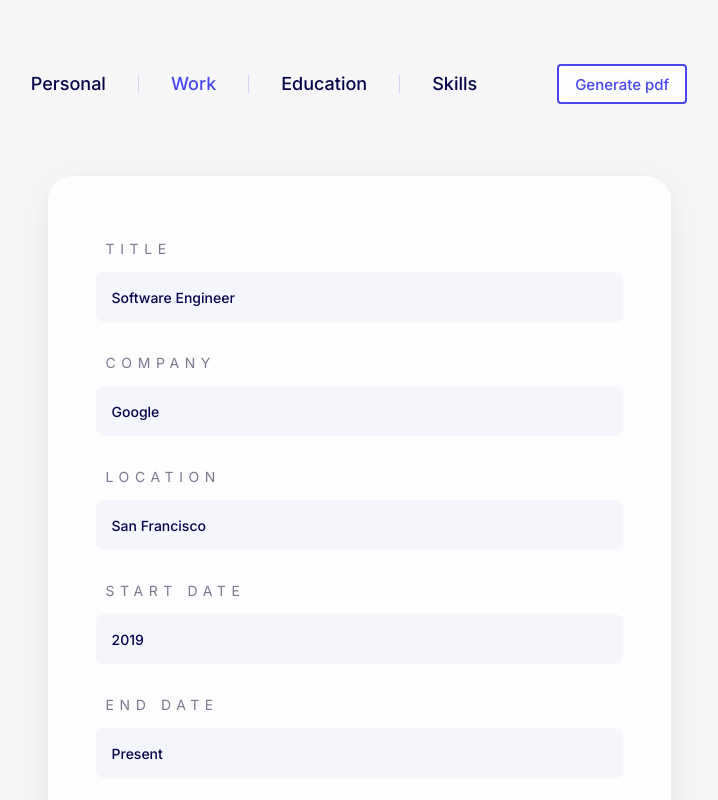
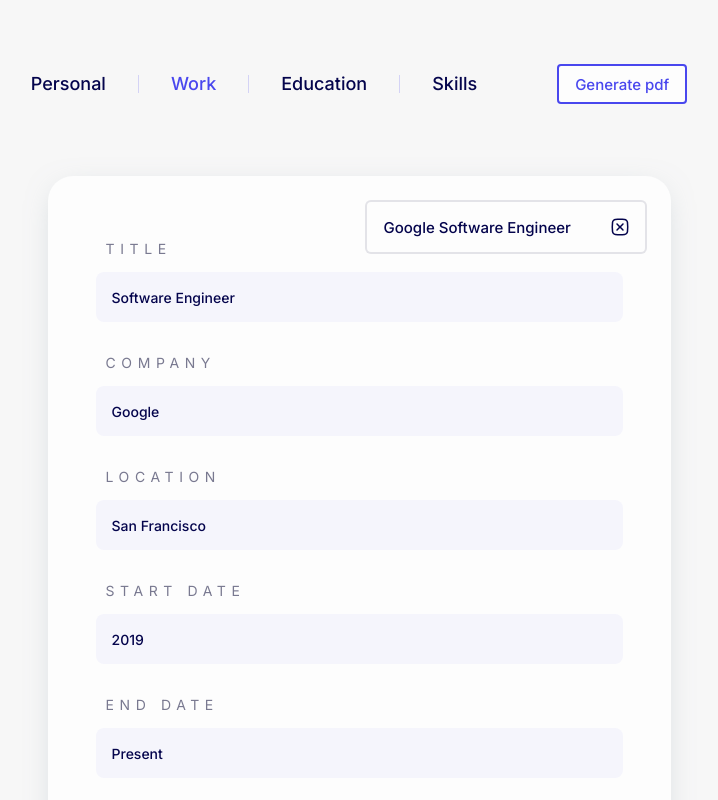
Before and after one commit to JonathanYuan23/CV-maker, a React (Create React App) app: page / in a window 1280 px wide. Both pictures are taken after a click on the item "Work". Shown: the top 800 px of the page, without its empty margins (281-999 px from the left). Built offline with nearby package versions, Linux system fonts and the light colour scheme.

Commit message:
form list display, add new form button

```diff
--- /dev/null
+++ b/src/components/AddIcon.js
@@ -0,0 +1,24 @@
+import React from 'react';
+
+class AddIcon extends React.Component {
+    render() {
+        return (
+            <svg
+                width="24"
+                height="24"
+                viewBox="0 0 24 24"
+                fill="none"
+                xmlns="http://www.w3.org/2000/svg"
+            >
+                <path d="M7.00739 12C7.00739 11.5858 7.34317 11.25 7.75739 11.25H11.25V7.75735C11.25 7.34314 11.5858 7.00735 12 7.00735C12.4142 7.00735 12.75 7.34314 12.75 7.75735V11.25H16.2427C16.6569 11.25 16.9927 11.5858 16.9927 12C16.9927 12.4142 16.6569 12.75 16.2427 12.75H12.75V16.2426C12.75 16.6569 12.4142 16.9926 12 16.9926C11.5858 16.9926 11.25 16.6569 11.25 16.2426V12.75H7.75739C7.34317 12.75 7.00739 12.4142 7.00739 12Z" />
+                <path
+                    fillRule="evenodd"
+                    clipRule="evenodd"
+                    d="M7.31673 3.76876C10.4043 3.42368 13.5957 3.42368 16.6832 3.76876C18.5096 3.97288 19.9845 5.41153 20.1994 7.24849C20.5686 10.4054 20.5686 13.5946 20.1994 16.7515C19.9845 18.5885 18.5096 20.0271 16.6832 20.2313C13.5957 20.5763 10.4043 20.5763 7.31673 20.2313C5.49035 20.0271 4.01545 18.5885 3.8006 16.7515C3.43137 13.5946 3.43137 10.4054 3.8006 7.24849C4.01545 5.41153 5.49035 3.97288 7.31673 3.76876ZM16.5166 5.25948C13.5398 4.92677 10.4602 4.92677 7.48334 5.25948C6.33891 5.38738 5.42286 6.29063 5.29045 7.42274C4.93476 10.4639 4.93476 13.5361 5.29045 16.5773C5.42286 17.7094 6.33891 18.6126 7.48334 18.7405C10.4602 19.0732 13.5398 19.0732 16.5166 18.7405C17.6611 18.6126 18.5771 17.7094 18.7095 16.5773C19.0652 13.5361 19.0652 10.4639 18.7095 7.42274C18.5771 6.29063 17.6611 5.38738 16.5166 5.25948Z"
+                />
+            </svg>
+        );
+    }
+}
+
+export default AddIcon;
--- /dev/null
+++ b/src/components/DeleteIcon.js
@@ -0,0 +1,24 @@
+import React from 'react';
+
+class DeleteIcon extends React.Component {
+    render() {
+        return (
+            <svg
+                width="24"
+                height="24"
+                viewBox="0 0 24 24"
+                fill="none"
+                xmlns="http://www.w3.org/2000/svg"
+            >
+                <path d="M8.46967 8.46966C8.76256 8.17677 9.23744 8.17677 9.53033 8.46966L12 10.9393L14.4697 8.46967C14.7626 8.17678 15.2374 8.17678 15.5303 8.46967C15.8232 8.76256 15.8232 9.23744 15.5303 9.53033L13.0607 12L15.5303 14.4697C15.8232 14.7626 15.8232 15.2374 15.5303 15.5303C15.2374 15.8232 14.7626 15.8232 14.4697 15.5303L12 13.0607L9.53034 15.5303C9.23744 15.8232 8.76257 15.8232 8.46968 15.5303C8.17678 15.2374 8.17678 14.7626 8.46968 14.4697L10.9393 12L8.46967 9.53032C8.17678 9.23743 8.17678 8.76255 8.46967 8.46966Z" />
+                <path
+                    fillRule="evenodd"
+                    clipRule="evenodd"
+                    d="M7.31673 3.76876C10.4043 3.42368 13.5957 3.42368 16.6832 3.76876C18.5096 3.97288 19.9845 5.41153 20.1994 7.24849C20.5686 10.4054 20.5686 13.5946 20.1994 16.7515C19.9845 18.5885 18.5096 20.0271 16.6832 20.2313C13.5957 20.5763 10.4043 20.5763 7.31673 20.2313C5.49035 20.0271 4.01545 18.5885 3.8006 16.7515C3.43137 13.5946 3.43137 10.4054 3.8006 7.24849C4.01545 5.41153 5.49035 3.97288 7.31673 3.76876ZM16.5166 5.25948C13.5398 4.92677 10.4602 4.92677 7.48334 5.25948C6.33891 5.38738 5.42286 6.29063 5.29045 7.42274C4.93476 10.4639 4.93476 13.5361 5.29045 16.5773C5.42286 17.7094 6.33891 18.6126 7.48334 18.7405C10.4602 19.0732 13.5398 19.0732 16.5166 18.7405C17.6611 18.6126 18.5771 17.7094 18.7095 16.5773C19.0652 13.5361 19.0652 10.4639 18.7095 7.42274C18.5771 6.29063 17.6611 5.38738 16.5166 5.25948Z"
+                />
+            </svg>
+        );
+    }
+}
+
+export default DeleteIcon;
--- a/src/components/WorkSection.js
+++ b/src/components/WorkSection.js
@@ -2,6 +2,8 @@
 import InputContainer from './InputContainer';
 import { getForms, setForms } from '../utils/localStorage';
 import uniqid from 'uniqid';
+import AddIcon from './AddIcon';
+import DeleteIcon from './DeleteIcon';
 
 class WorkSection extends React.Component {
     // eslint-disable-next-line no-useless-constructor
@@ -17,7 +19,8 @@
 
             this.state = {
                 forms: [form],
-                form: form
+                form: form,
+                formListState: 'inactive'
             };
 
             setForms('Work', this.state);
@@ -26,6 +29,9 @@
         }
 
         this.handleChange = this.handleChange.bind(this);
+        this.showList = this.showList.bind(this);
+        this.hideList = this.hideList.bind(this);
+        this.addForm = this.addForm.bind(this);
     }
 
     // when any input is changed, update state, and save it to local storage
@@ -44,6 +50,35 @@
         setForms('Work', this.state);
     }
 
+    showList() {
+        this.setState({
+            formListState: 'active'
+        });
+    }
+
+    hideList() {
+        this.setState({
+            formListState: 'inactive'
+        });
+    }
+
+    addForm() {
+        const { defaultForm } = this.props;
+        const { forms } = this.state;
+
+        let newForm = Object.assign({}, defaultForm, { id: uniqid() });
+        let newForms = forms;
+        newForms.unshift(newForm);
+
+        this.setState({
+            forms: newForms,
+            form: newForm,
+            formListState: 'inactive'
+        });
+
+        setForms('Work', this.state);
+    }
+
     render() {
         const { defaultForm } = this.props;
         const { forms } = this.state;
@@ -57,7 +92,38 @@
             });
         }
 
-        const { form } = this.state;
+        const { form, formListState } = this.state;
+        let formList;
+
+        // if list display is inactive, show only the current form
+        if (formListState === 'inactive') {
+            formList = (
+                <li className={'form-list-item'} key={form['id']}>
+                    <span>{`${form['company']} ${form['title']}`}</span>
+                    <DeleteIcon />
+                </li>
+            );
+        } else if (formListState === 'active') {
+            formList = (
+                <>
+                    {forms.map(form => {
+                        return (
+                            <li className={'form-list-item'} key={form['id']}>
+                                <span>{`${form['company']} ${form['title']}`}</span>
+                                <DeleteIcon />
+                            </li>
+                        );
+                    })}
+                    <li
+                        className={'form-list-item add-item'}
+                        onClick={this.addForm}
+                    >
+                        <span>{'Add work'}</span>
+                        <AddIcon />
+                    </li>
+                </>
+            );
+        }
 
         return (
             <div id="work-section" className={'card-section'}>
@@ -93,6 +159,13 @@
                         handleChange={this.handleChange}
                     />
                 </form>
+                <ul
+                    className={'form-list'}
+                    onMouseEnter={this.showList}
+                    onMouseLeave={this.hideList}
+                >
+                    {formList}
+                </ul>
             </div>
         );
     }
--- a/src/styles/App.css
+++ b/src/styles/App.css
@@ -65,3 +65,45 @@
     flex-direction: column;
     gap: 32px;
 }
+
+.form-list {
+    box-sizing: border-box;
+    display: flex;
+    flex-direction: column;
+    gap: 8px;
+    width: 282px;
+    padding: 8px;
+    position: absolute;
+    top: 24px;
+    right: 24px;
+    background-color: var(--c-bg-lighter);
+    border: 2px solid var(--c-tertiary-lighter);
+    border-radius: 6px;
+}
+
+.form-list:hover {
+    border-color: var(--c-tertiary);
+}
+
+.form-list-item {
+    display: flex;
+    align-items: center;
+    justify-content: space-between;
+    cursor: pointer;
+    padding: 5px 5px 5px 9px;
+    border-radius: 3px;
+}
+
+.form-list-item:hover {
+    background-color: var(--c-main-lightest);
+}
+
+.form-list-item span {
+    color: var(--c-secondary);
+    font-size: 15px;
+    font-weight: var(--f-medium);
+}
+
+.form-list-item svg {
+    fill: var(--c-secondary);
+}
```
Also changed, not shown: src/icons/Add.svg (added), src/icons/Cancel.svg (added).
